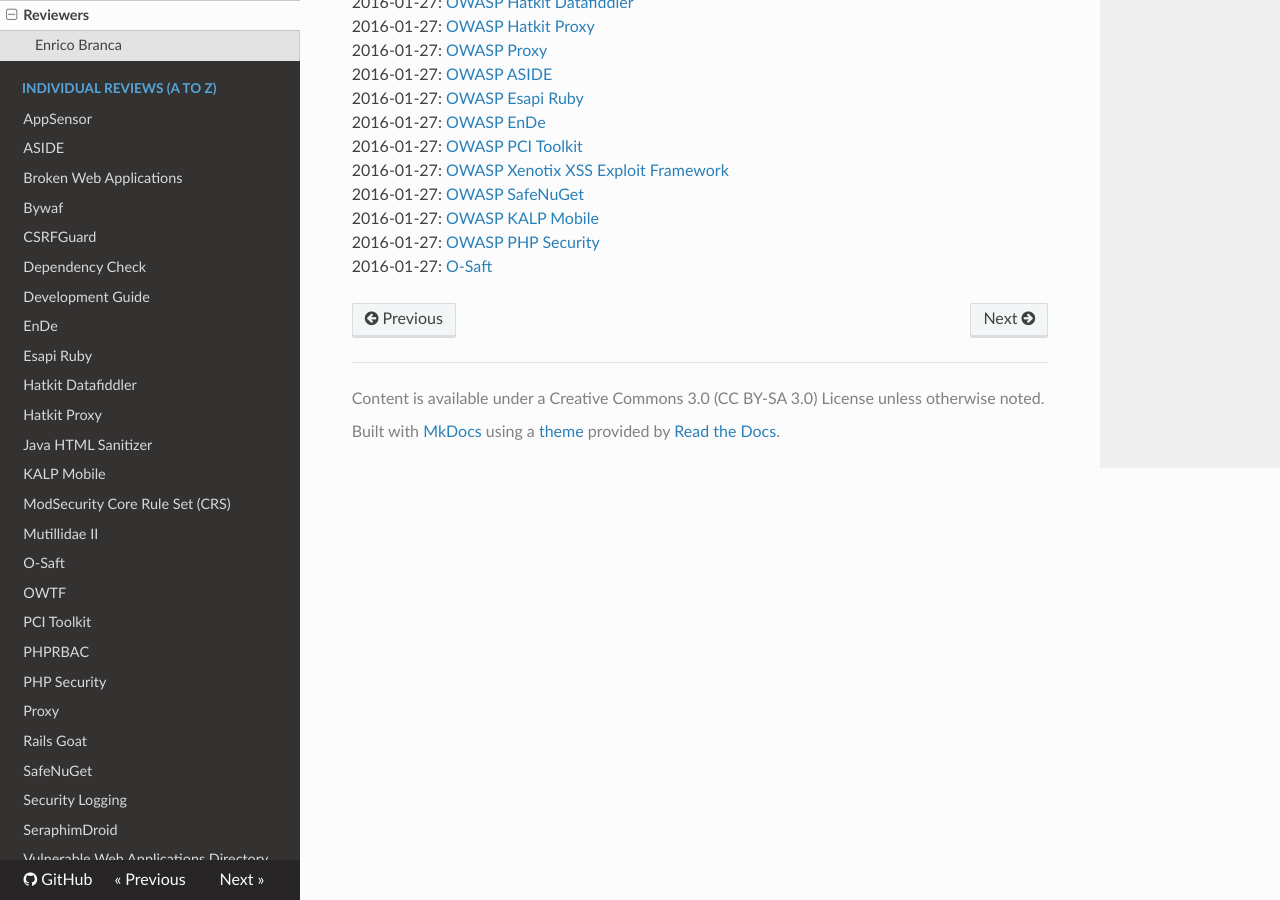
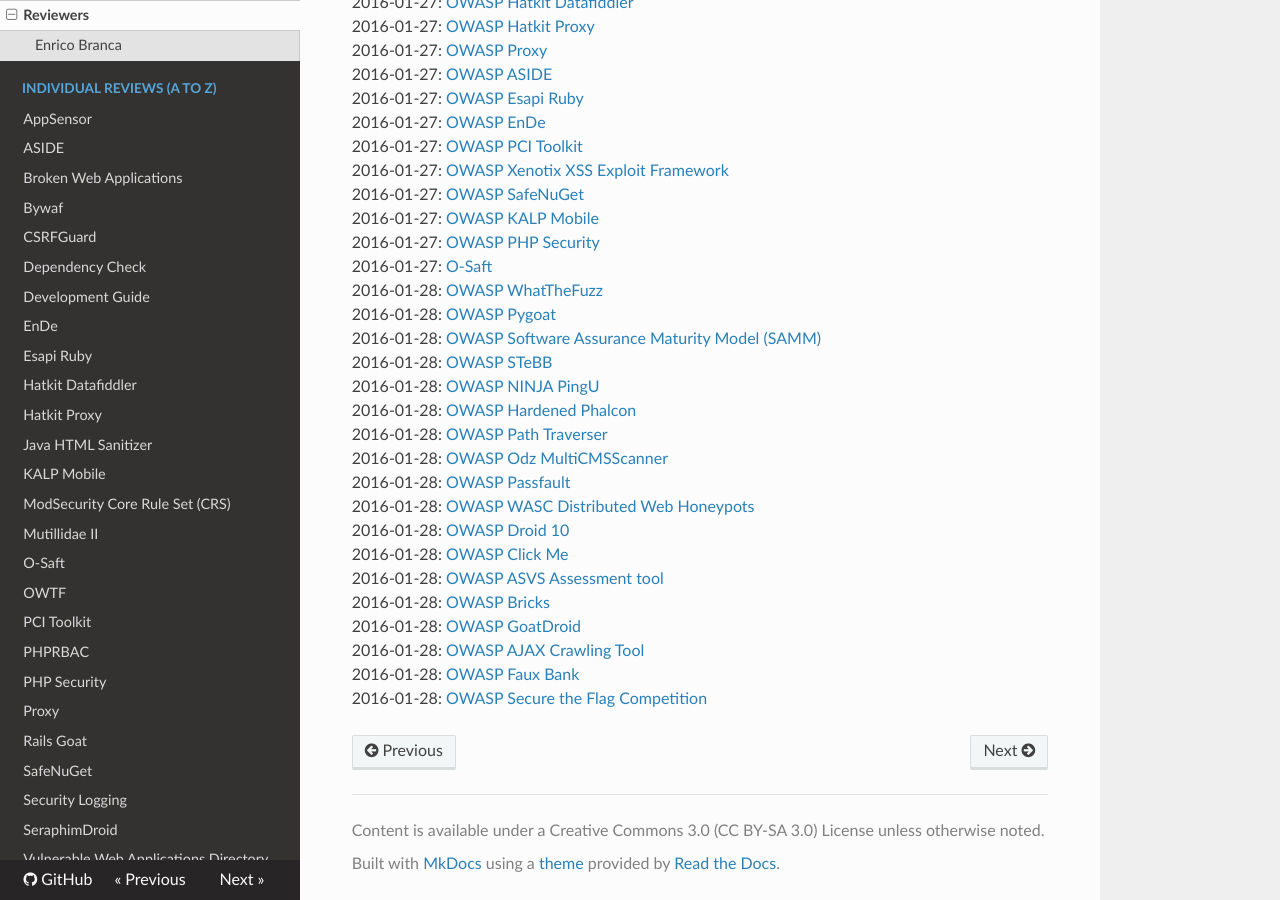
Before and after one commit to OWASP/ProjectReviews, an MkDocs documentation site: the page built from projects/lists/reviewers.md, in a window 1280 px wide and 900 px high, scrolled down 934 px. Built offline with MkDocs 1.6.1, drawn with Linux system fonts in a browser that asks for light colours; nearby versions of some CDN libraries; old or Windows-style settings are respelled for this version of MkDocs.

Commit message:
update reviewer list

```diff
--- a/projects/lists/reviewers.md
+++ b/projects/lists/reviewers.md
@@ -2,6 +2,7 @@
 Created:   2016-01-20 , Enrico Branca
 Edited:    2016-01-20 , Enrico Branca
 Edited:    2016-01-27 , Enrico Branca
+Edited:    2016-01-28 , Enrico Branca
 
 [//]: # (BE SURE THERE ARE NO EMPTY LINES BEFORE 'Title')
 [//]: # (end each line of the metadata with TWO spaces before the newline)
@@ -49,14 +50,24 @@
 2016-01-27: [OWASP KALP Mobile](../review/kalp_mobile.md)
 2016-01-27: [OWASP PHP Security](../review/php_security.md)
 2016-01-27: [O-Saft](../review/o_saft.md)
-
-
-
-
-
-
-
-
+2016-01-28: [OWASP WhatTheFuzz](../review/whatthefuzz.md)
+2016-01-28: [OWASP Pygoat](../review/pygoat.md)
+2016-01-28: [OWASP Software Assurance Maturity Model (SAMM)](../review/samm.md)
+2016-01-28: [OWASP STeBB](../review/stebb.md)
+2016-01-28: [OWASP NINJA PingU](../review/ninja_pingu.md)
+2016-01-28: [OWASP Hardened Phalcon](../review/hardened_phalcon.md)
+2016-01-28: [OWASP Path Traverser](../review/path_traverser.md)
+2016-01-28: [OWASP Odz MultiCMSScanner](../review/odz_multicmsscanner.md)
+2016-01-28: [OWASP Passfault](../review/passfault.md)
+2016-01-28: [OWASP WASC Distributed Web Honeypots](../review/wasc_dwh.md)
+2016-01-28: [OWASP Droid 10](../review/droid_10.md)
+2016-01-28: [OWASP Click Me](../review/click_me.md)
+2016-01-28: [OWASP ASVS Assessment tool](../review/asvs_assessment.md)
+2016-01-28: [OWASP Bricks](../review/bricks.md)
+2016-01-28: [OWASP GoatDroid](../review/goatdroid.md)
+2016-01-28: [OWASP AJAX Crawling Tool](../review/ajax_crawling.md)
+2016-01-28: [OWASP Faux Bank](../review/faux_bank.md)
+2016-01-28: [OWASP Secure the Flag Competition](../review/stfc.md)
 
 
 
```
